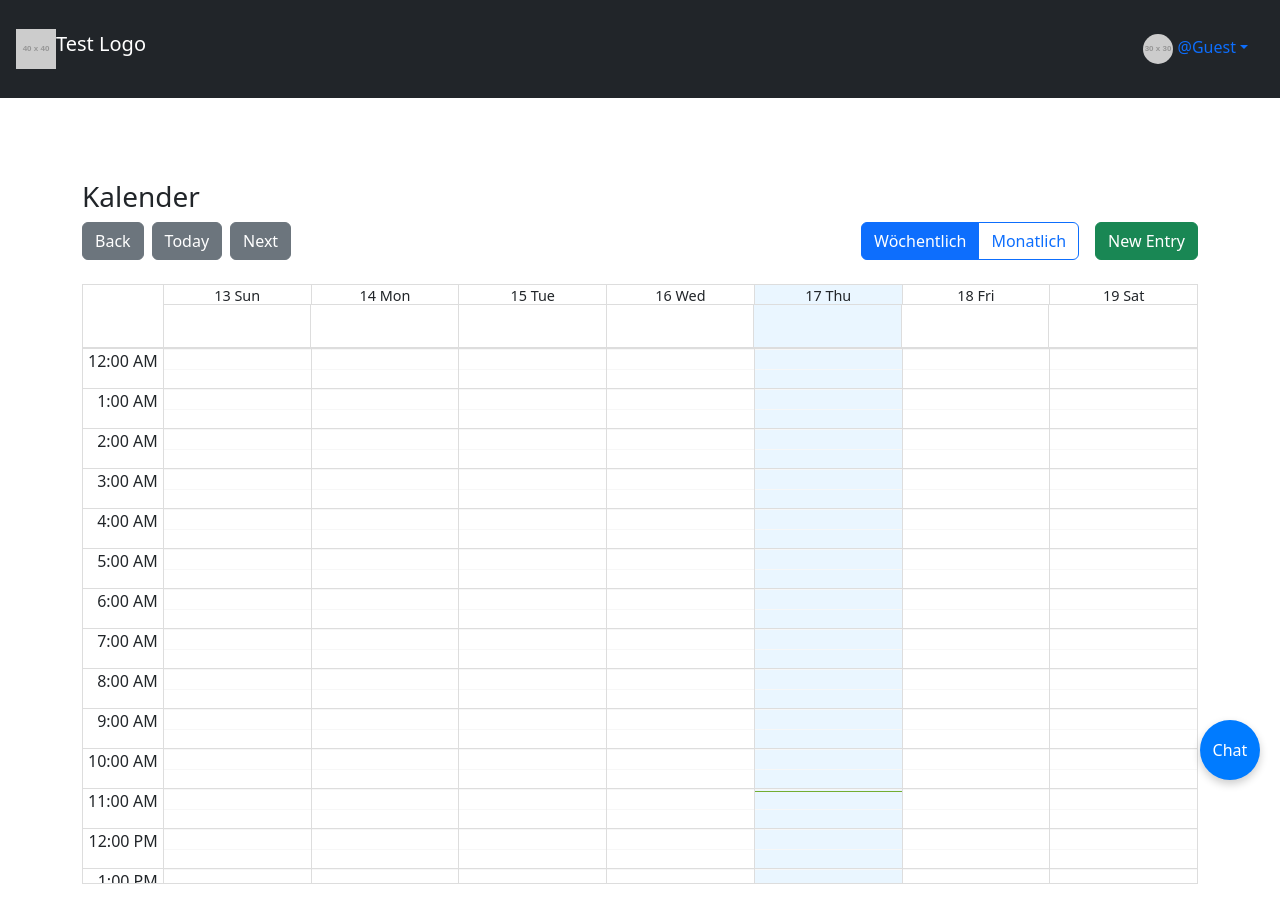
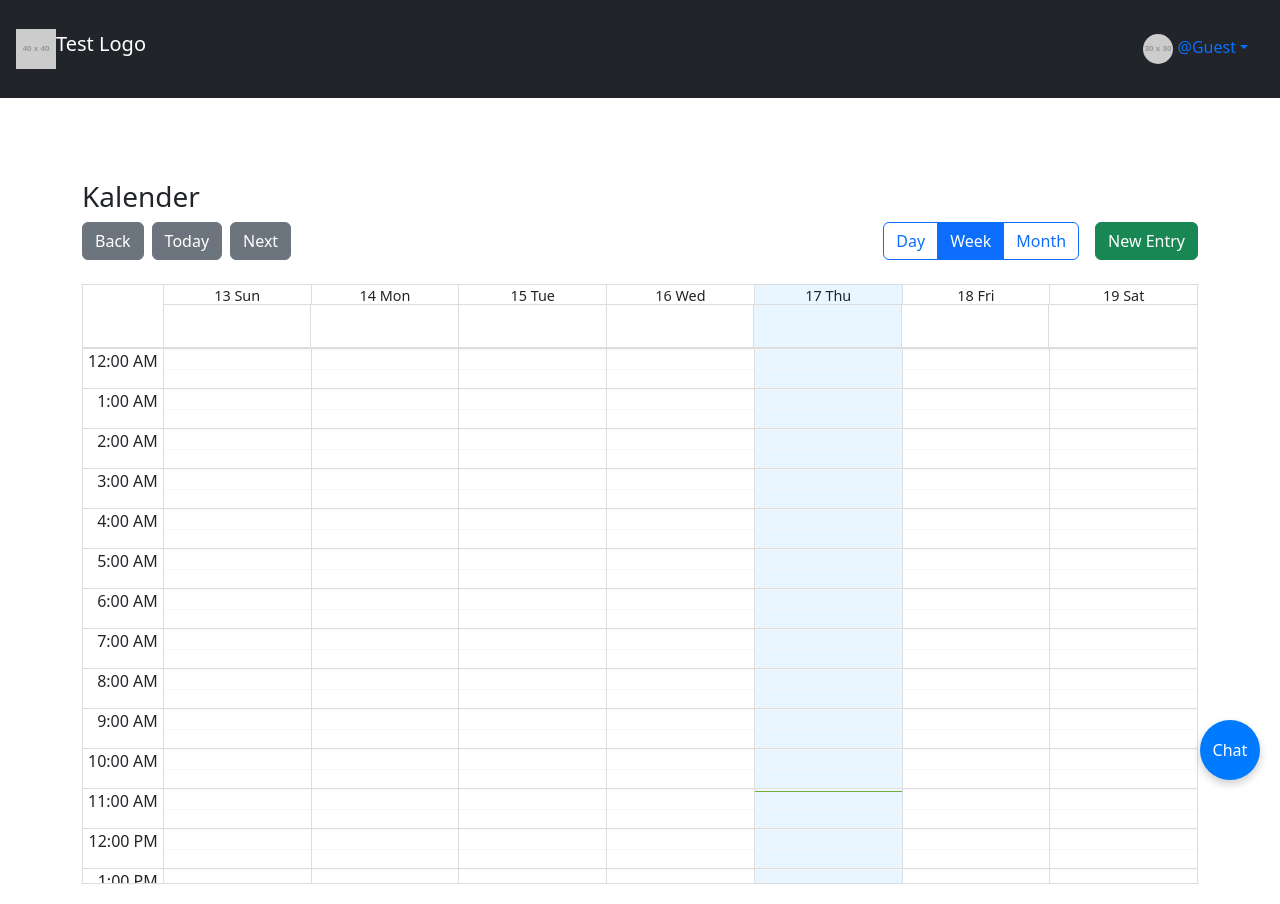
Before and after one commit to ymeichtry/BranAssist, a React (Create React App) app in the folder branassist-frontend/: page /calendar in a window 1280 px wide. Built offline with nearby package versions, Linux system fonts and the light colour scheme; no server answers.

Commit message:
added Day in calendar page

```diff
--- a/branassist-frontend/src/pages/Calendar.js
+++ b/branassist-frontend/src/pages/Calendar.js
@@ -142,17 +142,24 @@ const CalendarPage = () => {
                         <div className="btn-group me-3" role="group">
                             <button
                                 type="button"
+                                className={`btn ${view === 'day' ? 'btn-primary' : 'btn-outline-primary'}`}
+                                onClick={() => setView('day')}>
+                                Day
+                            </button>
+                            <button
+                                type="button"
                                 className={`btn ${view === 'week' ? 'btn-primary' : 'btn-outline-primary'}`}
                                 onClick={() => setView('week')}>
-                                Wöchentlich
+                                Week
                             </button>
                             <button
                                 type="button"
                                 className={`btn ${view === 'month' ? 'btn-primary' : 'btn-outline-primary'}`}
                                 onClick={() => setView('month')}>
-                                Monatlich
+                                Month
                             </button>
                         </div>
+
                         <button className="btn btn-success" onClick={() => setModalOpen(true)}>
                             New Entry
                         </button>
@@ -165,10 +172,11 @@ const CalendarPage = () => {
                         events={events}
                         startAccessor="start"
                         endAccessor="end"
-                        defaultView={view}
+                        view={view}
                         date={currentDate}
-                        style={{ height: 600 }}
+                        style={{height: 600}}
                         onSelectEvent={handleEventClick}
+                        onView={(newView) => setView(newView)}
                         toolbar={false}
                     />
                 </div>
```
